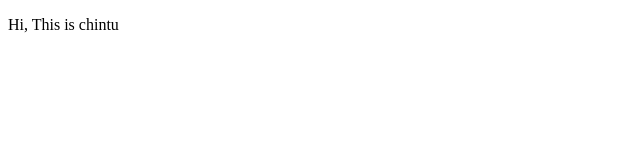
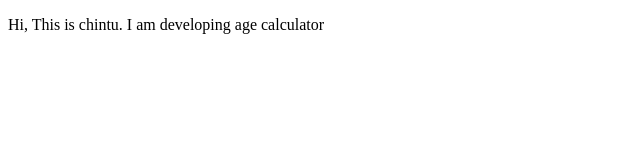
Before and after one commit to Hasvanth07/age-calculator, a plain HTML site: page ShopCart/index.html in a window 1280 px wide. Shown: the whole page, without its empty margins (0-640 px from the left). Drawn offline with Linux system fonts and the light colour scheme.

Commit message:
added text

```diff
--- a/ShopCart/index.html
+++ b/ShopCart/index.html
@@ -6,6 +6,6 @@
     <title>chintu</title>
 </head>
 <body>
-    <p>Hi, This is chintu</p>
+    <p>Hi, This is chintu. I am developing age calculator</p>
 </body>
 </html>
```
